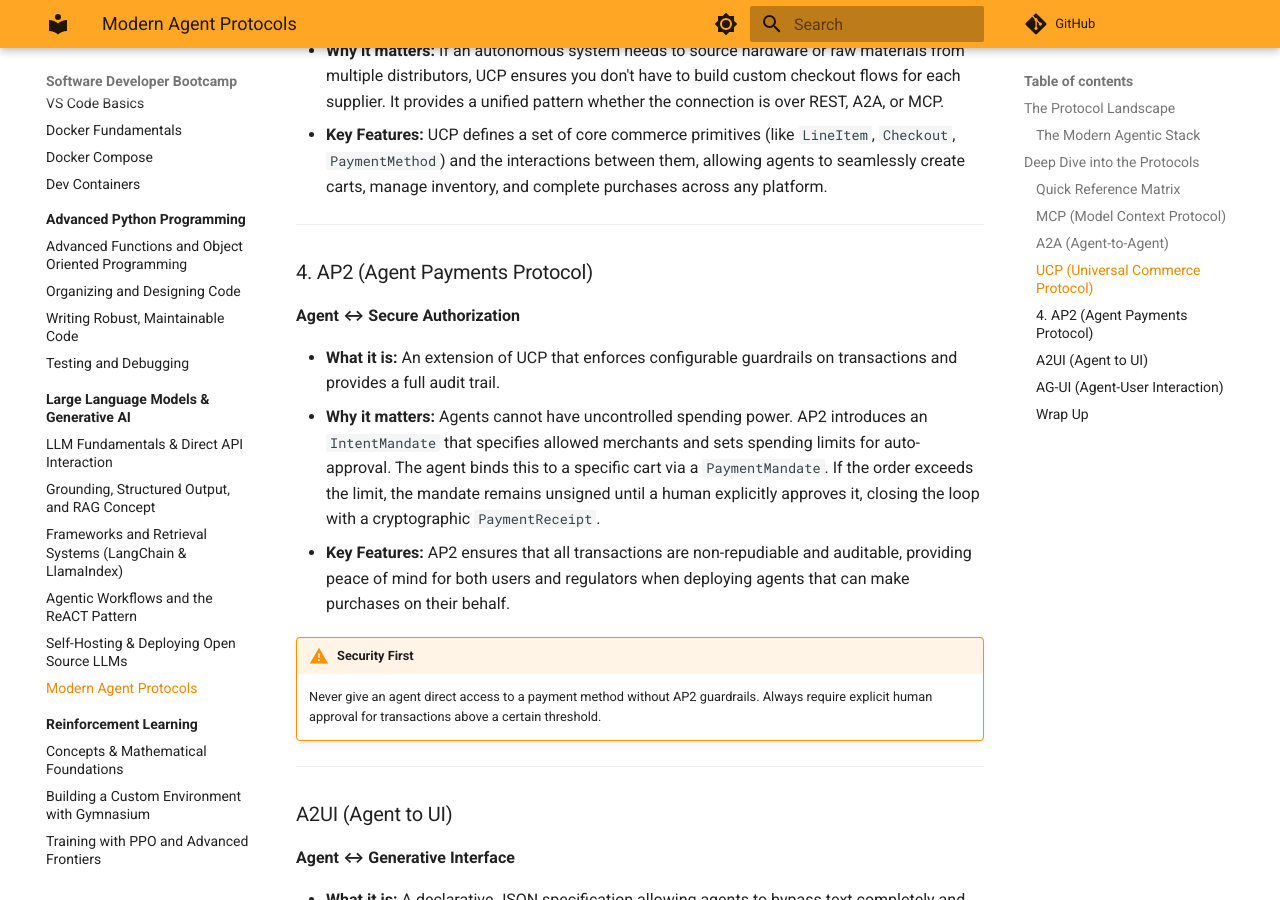
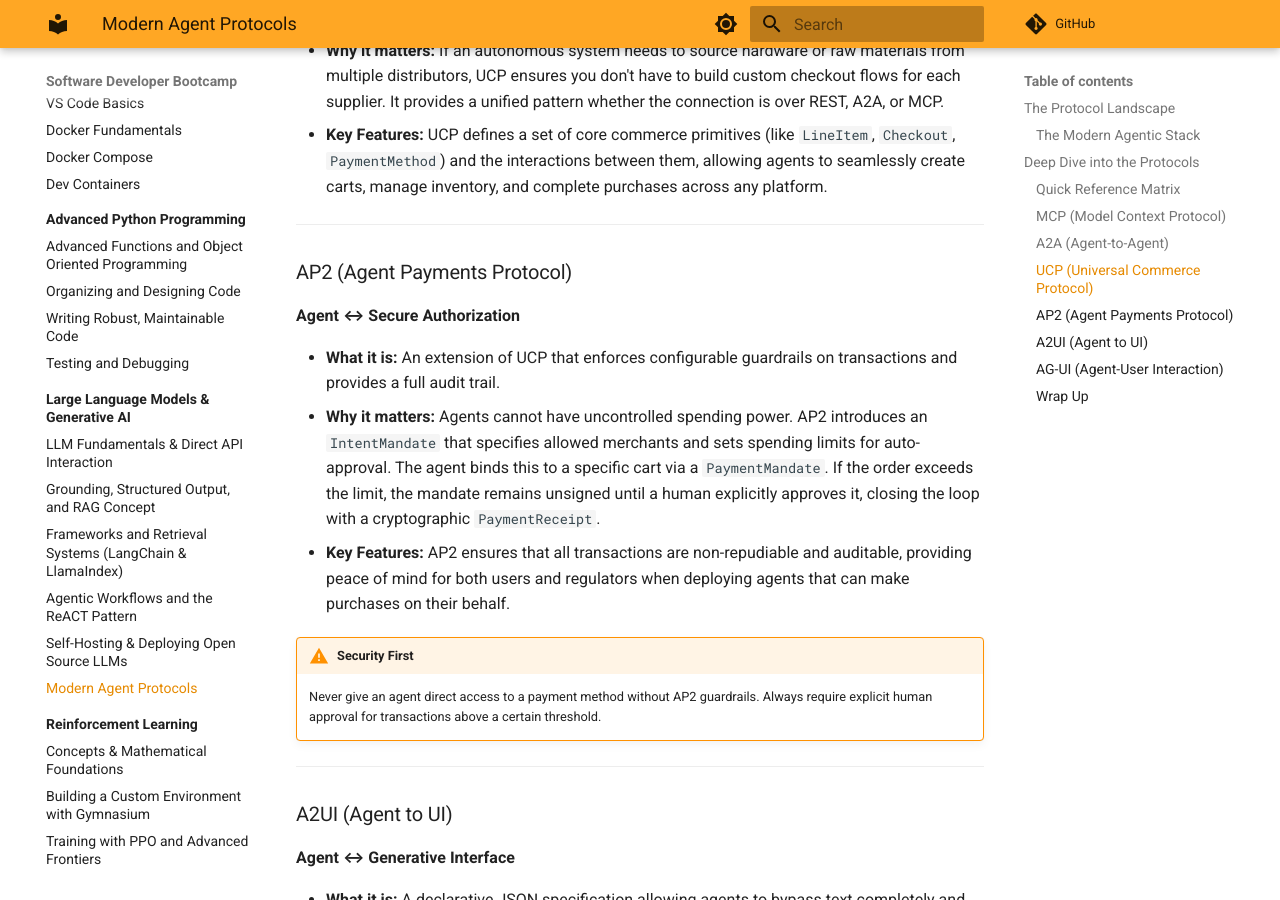
Before and after one commit to kaimibk/Software-Dev-Bootcamp, an MkDocs documentation site: the page built from docs/llms/agent-protocols.md, in a window 1280 px wide and 900 px high, scrolled down 3170 px. Built offline with MkDocs 1.6.1 and Material for MkDocs 9.7.7, drawn with Linux system fonts in a browser that asks for light colours; comment, search, counter and statistics services are not loaded.

Commit message:
fix: typo

```diff
--- a/docs/llms/agent-protocols.md
+++ b/docs/llms/agent-protocols.md
@@ -89,7 +89,7 @@ To build a modern application, you need to master how agents talk to tools, to u
 
 ---
 
-### 4. AP2 (Agent Payments Protocol)
+### AP2 (Agent Payments Protocol)
 **Agent ↔ Secure Authorization**
 
 * **What it is:** An extension of UCP that enforces configurable guardrails on transactions and provides a full audit trail.
```
